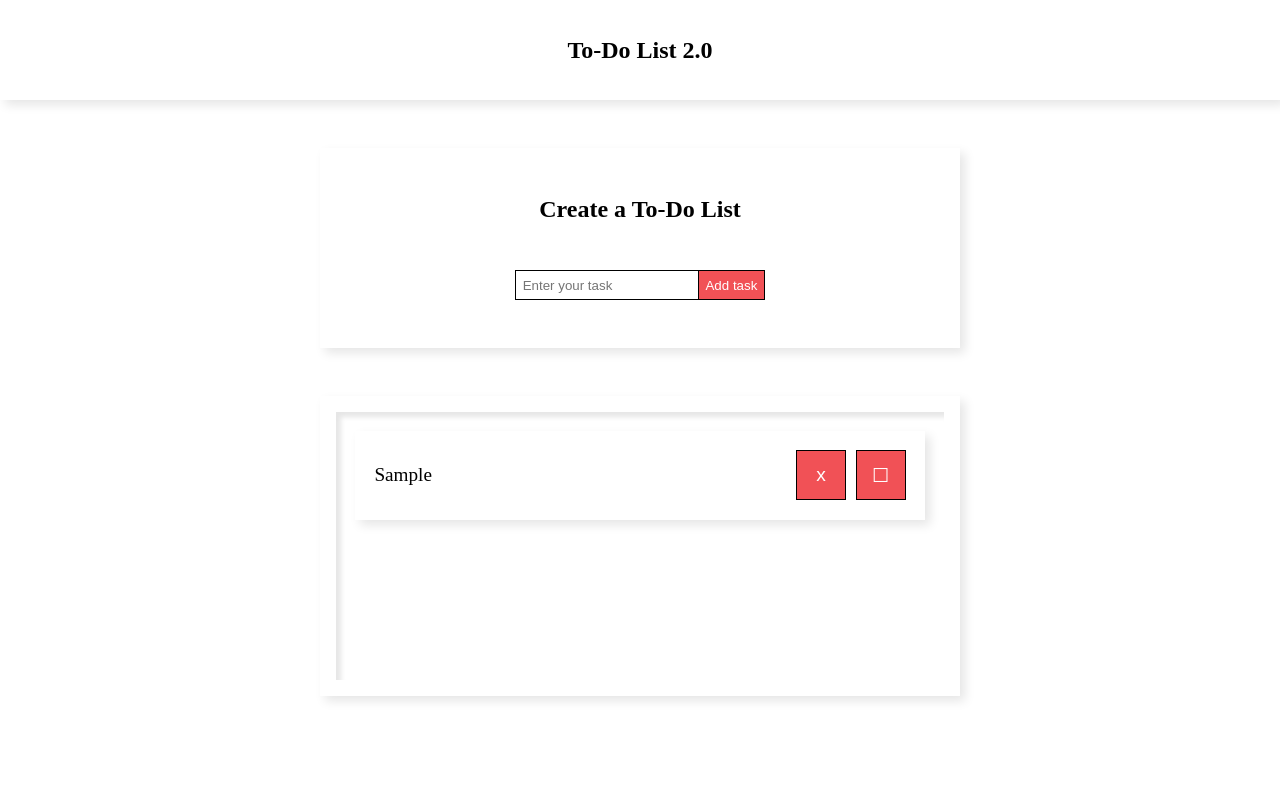
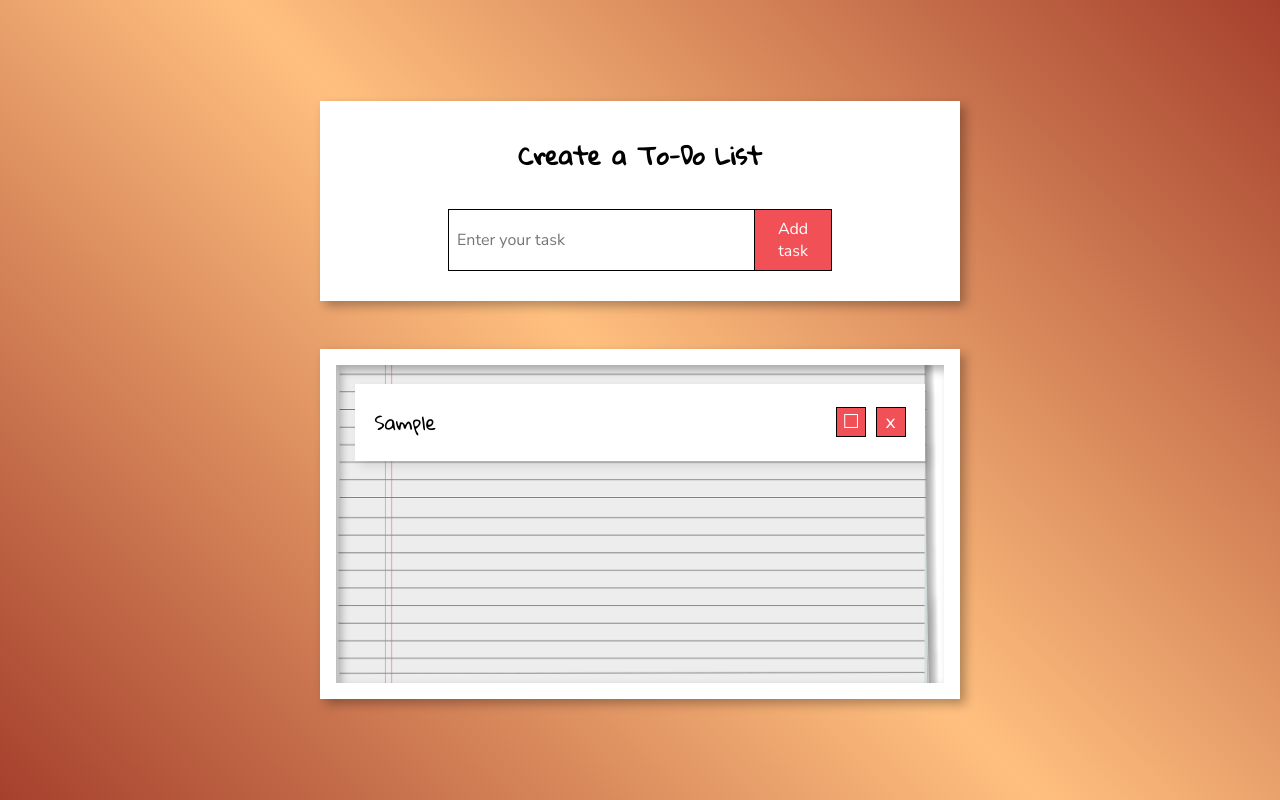
Before and after one commit to Niccar95/To-Do-List-2.0, a website built with Vite: page index.html in a window 1280 px wide. Both pictures are taken after typing "Sample" into the empty fields and a click on the button "Add task". Built offline with nearby package versions, Linux system fonts and the light colour scheme.

Commit message:
font family changed and more styling added

```diff
--- a/index.html
+++ b/index.html
@@ -6,22 +6,16 @@
     <title>To-Do List 2.0</title>
   </head>
   <body>
-    <section id="header">
-      <h1 class="headerTitle">To-Do List 2.0</h1>
-    </section>
     <section id="createListSection">
       <h2 class="listTitle">Create a To-Do List</h2>
       <form type="submit" class="listForm">
-        <section class="inputContainer">
         <input
           class="taskInput"
           type="text"
           placeholder="Enter your task"
-            maxlength="35"
-            autofocus
+          maxlength="50"
         />
         <button class="submitButton" type="submit">Add task</button>
-        </section>
       </form>
     </section>
 
--- /dev/null
+++ b/src/scss/_variables.scss
@@ -0,0 +1,2 @@
+$list-font-family: "Gloria Hallelujah", cursive;
+$text-element-font-family: "Nunito Sans", sans-serif;
--- a/src/scss/style.scss
+++ b/src/scss/style.scss
@@ -1,19 +1,22 @@
 @use "breakpoints";
+@use "_variables" as v;
+@import url("https://fonts.googleapis.com/css2?family=Gloria+Hallelujah&family=Nunito+Sans:opsz@6..12&display=swap");
 
 * {
   margin: 0;
   padding: 0;
   box-sizing: border-box;
+  font-family: v.$text-element-font-family;
 }
 
 body {
   display: flex;
   flex-direction: column;
+  justify-content: center;
   align-items: center;
-  justify-content: flex-start;
   height: 100vh;
   gap: 2em;
-
+  background: linear-gradient(45deg, #a5402d, #ffc07f, #a5402d);
   @include breakpoints.desktop() {
     gap: 3em;
   }
@@ -25,6 +28,10 @@ body {
     box-shadow: 5px 5px 10px rgba(0, 0, 0, 0.1);
     width: 100%;
     height: 100px;
+
+    .headerTitle {
+      font-family: v.$list-font-family;
+    }
   }
 
   #createListSection {
@@ -34,43 +41,65 @@ body {
     justify-content: space-evenly;
     width: 80%;
     height: 200px;
-    box-shadow: 5px 5px 10px rgba(0, 0, 0, 0.1);
+    box-shadow: 5px 5px 10px rgba(0, 0, 0, 0.3);
+    background-color: white;
 
     @include breakpoints.desktop() {
       width: 50%;
     }
 
-    .inputContainer {
-      position: relative;
+    .listTitle {
+      font-family: v.$list-font-family;
+    }
+
+    .listForm {
+      display: flex;
+      width: 80%;
+      @include breakpoints.desktop() {
+        width: 60%;
+      }
 
       .taskInput {
         padding: 0.5em;
-        width: 250px;
+        width: 70%;
         border: solid 0.5px black;
+        @include breakpoints.desktop() {
+          width: 80%;
+          font-size: 1em;
         }
       }
 
+      .taskInput:focus {
+        outline: none;
+      }
+
       .submitButton {
-      height: 100%;
+        width: 30%;
         padding: 0.5em;
-      position: absolute;
         top: 0;
         right: 0;
         background-color: #f15156;
         color: white;
-      border: none;
         border: solid 0.5px black;
+        border-left: none;
+        cursor: pointer;
+        @include breakpoints.desktop() {
+          width: 20%;
+          font-size: 1em;
+        }
+      }
     }
   }
 
   #taskSection {
     width: 80%;
-    height: 250px;
+    height: 300px;
     padding: 1em;
-    box-shadow: 5px 5px 10px rgba(0, 0, 0, 0.1);
+    box-shadow: 5px 5px 10px rgba(0, 0, 0, 0.3);
+    background-color: white;
     @include breakpoints.desktop() {
       width: 50%;
-      height: 300px;
+      height: 350px;
     }
 
     .newList {
@@ -82,7 +111,11 @@ body {
       height: 100%;
       padding: 1em 1em;
       list-style: none;
-      box-shadow: inset 5px 5px 5px rgba(0, 0, 0, 0.1);
+      box-shadow: inset 5px 5px 10px rgba(0, 0, 0, 0.3);
+      background-image: url("/src/img/notepad.png");
+      background-repeat: no-repeat;
+      background-position: center;
+      background-size: cover;
 
       @include breakpoints.desktop() {
         width: 100%;
@@ -96,6 +129,8 @@ body {
         align-items: center;
         padding: 1em;
         box-shadow: 5px 5px 10px rgba(0, 0, 0, 0.1);
+        background-color: white;
+        font-family: v.$list-font-family;
 
         .buttonContainer {
           display: flex;
@@ -110,10 +145,6 @@ body {
             border: solid 0.5px black;
             font-size: 1em;
             cursor: pointer;
-            @include breakpoints.desktop() {
-              width: 50px;
-              height: 50px;
-            }
           }
 
           .removeButton {
@@ -125,13 +156,9 @@ body {
             border: solid 0.5px black;
             font-size: 1em;
             cursor: pointer;
-            @include breakpoints.desktop() {
-              width: 50px;
-              height: 50px;
           }
         }
       }
     }
   }
 }
-}
--- a/src/ts/createHtml.ts
+++ b/src/ts/createHtml.ts
@@ -1,7 +1,7 @@
 import { Tasks } from "./models/Tasks";
 
 export function createHtml(newList: Element | null, taskList: Tasks[]) {
-  taskList.forEach((task, i) => {
+  taskList.forEach((task) => {
     const listItem = document.createElement("li");
     const removeButton = document.createElement("button");
     listItem.classList.add("listItem");
@@ -19,20 +19,21 @@ export function createHtml(newList: Element | null, taskList: Tasks[]) {
 
     newList?.appendChild(listItem);
     listItem.appendChild(buttonContainer);
+
+    buttonContainer.appendChild(checkButton);
     buttonContainer.appendChild(removeButton);
-    buttonContainer.appendChild(checkButton);
-
     removeButton.addEventListener("click", () => {
       listItem.remove();
 
-      taskList.splice(i, 1);
+      const index = taskList.indexOf(task);
+
+      if (index !== -1) taskList.splice(index, 1);
       console.log(taskList);
 
       localStorage.setItem("tasks", JSON.stringify(taskList));
     });
 
     if (task.done === true) {
-      //checkButton.remove();
       listItem.childNodes[0].nodeValue = "Done!";
       checkButton.innerHTML = "&#9745;";
       console.log(task);
```
Also changed, not shown: src/img/notepad.png (added). Lines whose indentation alone changed are shown as unchanged.
